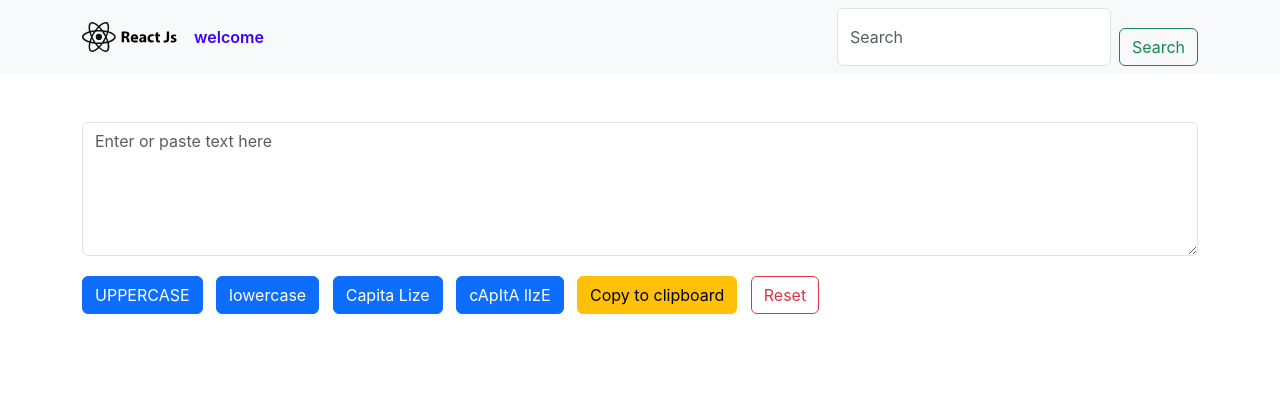
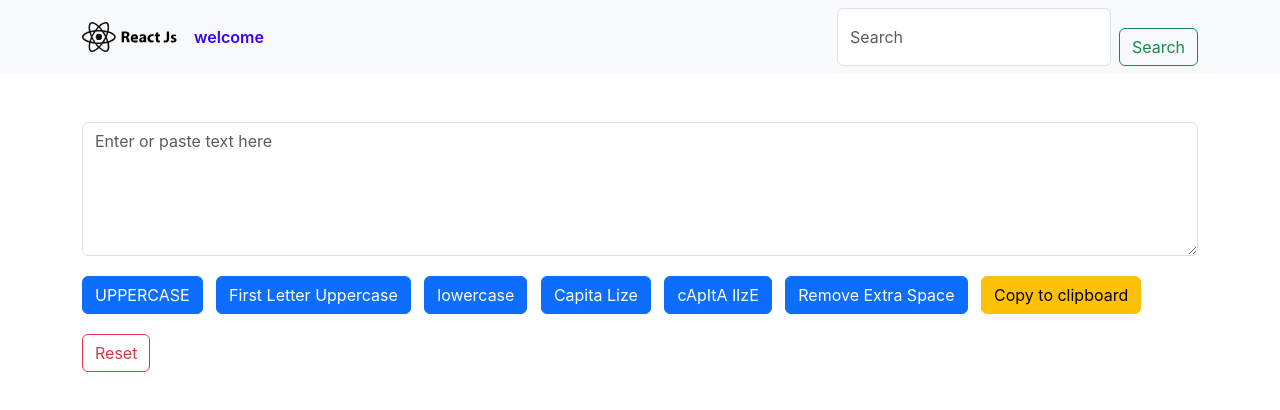
Before and after one commit to gautamgohel1/textconverter, a React (Create React App) app: page / in a window 1280 px wide. Shown: the top 410 px of the page. Built offline with nearby package versions, Linux system fonts and the light colour scheme.

Commit message:
add new feature like remove extra space and capital first letter

```diff
--- a/src/topheder.js
+++ b/src/topheder.js
@@ -13,6 +13,16 @@ function Topheder(props) {
     let newText = tex1.toUpperCase();
     setText(newText);
   };
+
+  const handalfirstup = (event) =>{
+   let str = tex1.toString();
+
+    str = str.toLowerCase();
+
+      let str2=str[0].toUpperCase() + str.slice(1);
+
+    setText(str2);
+  }
 
   const handallrclick = (event) => {
     let newText = tex1.toLowerCase();
@@ -50,6 +60,13 @@ function Topheder(props) {
       setText2("Copied");
     }
   };
+  const removeextraspace = (event) =>{
+   let str = tex1.toString();
+
+    let str2 = str.replace(/\s+/g, ' ').trim();
+
+    setText(str2);
+  }
   const handalclickrestart = (event) => {
     setText("");
     // console.log("Click");
@@ -134,6 +151,14 @@ function Topheder(props) {
               <button
                 type="button"
                 className="btn btn-primary"
+                onClick={handalfirstup}
+              >
+                First Letter Uppercase
+              </button>
+              &nbsp;&nbsp;&nbsp;
+              <button
+                type="button"
+                className="btn btn-primary"
                 onClick={handallrclick}
               >
                 lowercase
@@ -153,6 +178,14 @@ function Topheder(props) {
                 onClick={handalclickcA}
               >
                 cApItA lIzE
+              </button>
+                &nbsp;&nbsp;&nbsp;
+              <button
+                type="button"
+                className="btn btn-primary"
+                onClick={removeextraspace}
+              >
+                Remove Extra Space
               </button>
               &nbsp;&nbsp;&nbsp;
               <button
```
